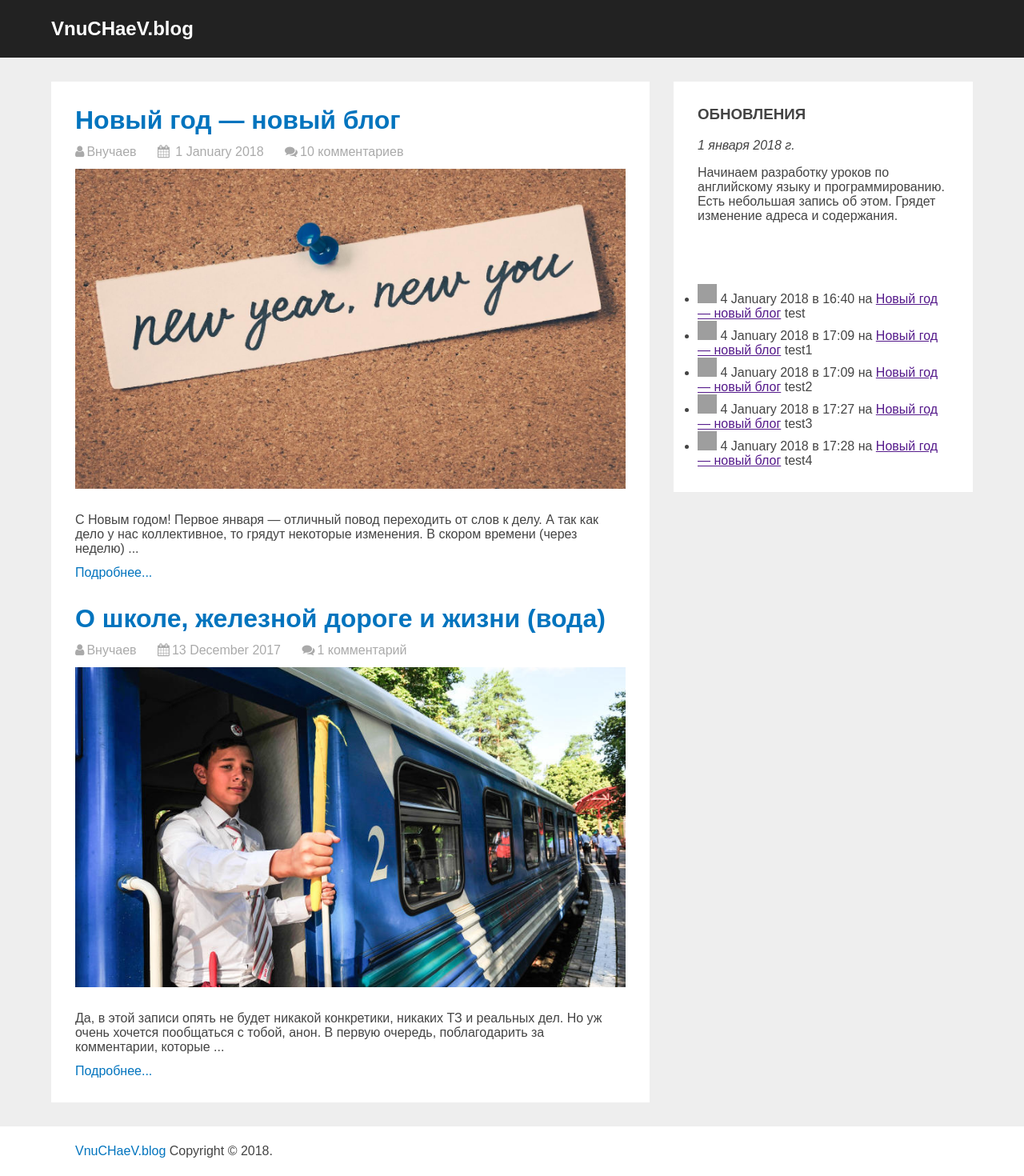
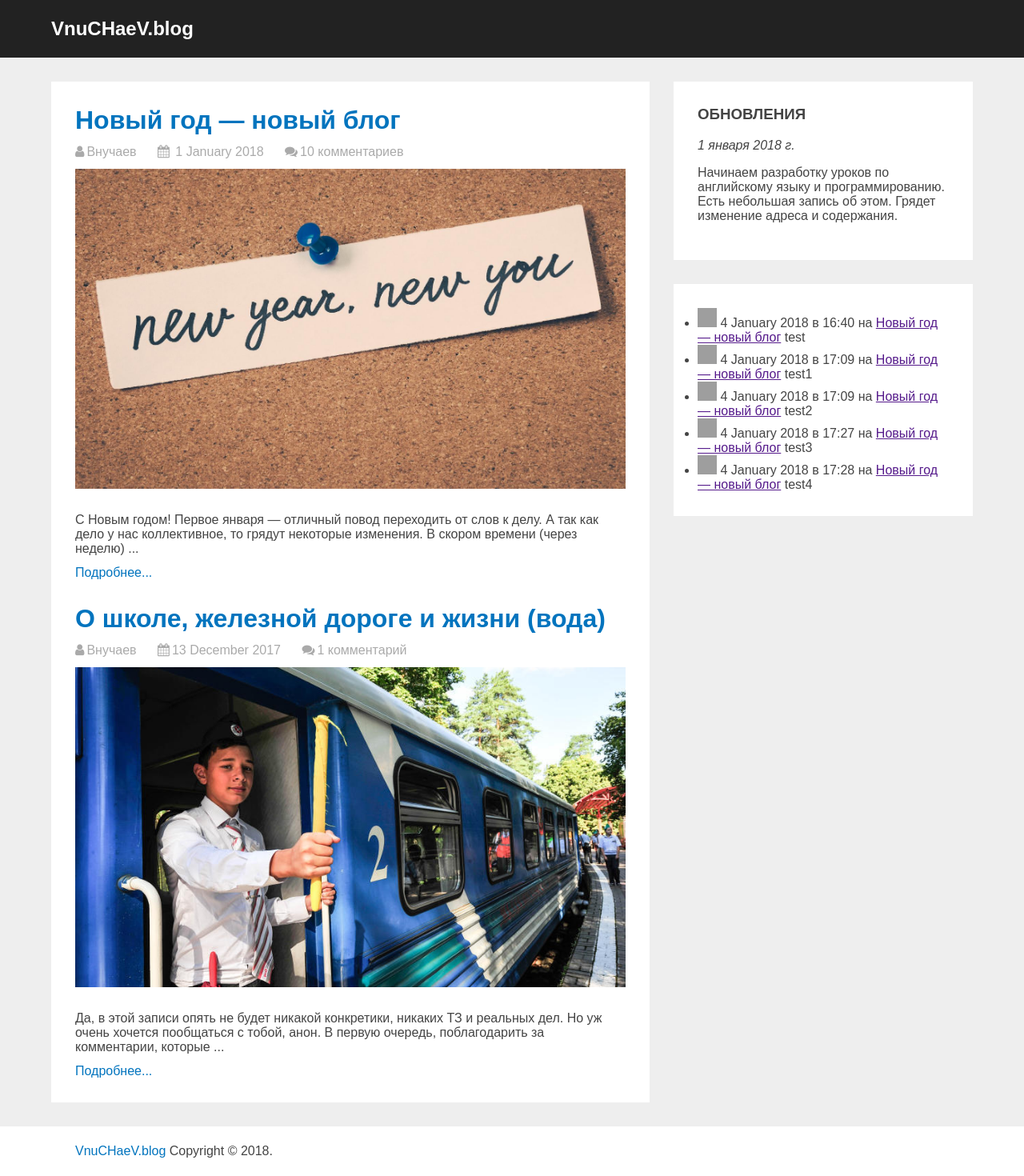
Before and after one commit to vitoyucepi/blog, a Jekyll site: the page built from index.html, in a window 1280 px wide. Shown: the whole page at 80% size. Built offline with Jekyll 4.4.1, drawn with Linux system fonts in a browser that asks for light colours; grey boxes are pictures that could not be loaded.

Commit message:
last comments

```diff
--- a/css/default.css
+++ b/css/default.css
@@ -236,3 +236,7 @@ body {
     margin: 0;
     padding: 0;
 }
+
+.sidebaritem:nth-child(n+2) {
+    margin-top: 30px;
+}
```
